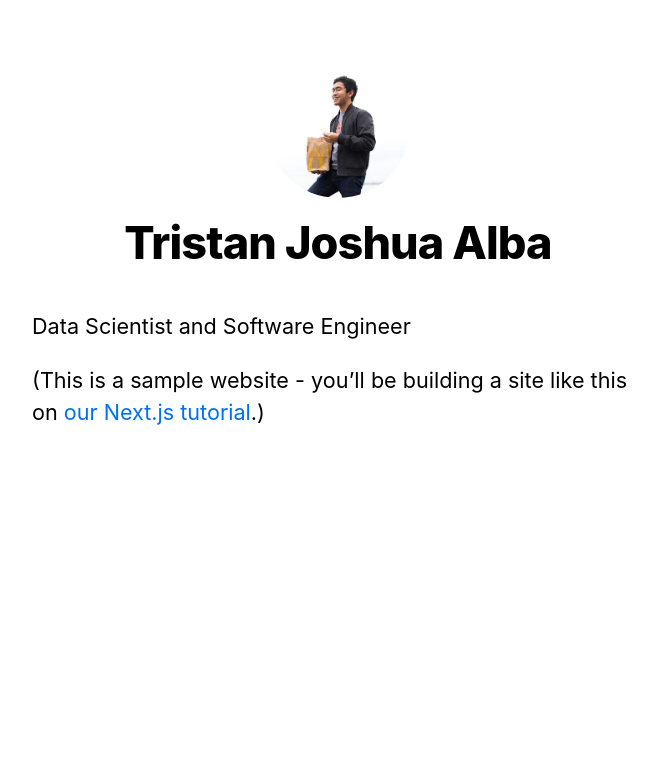
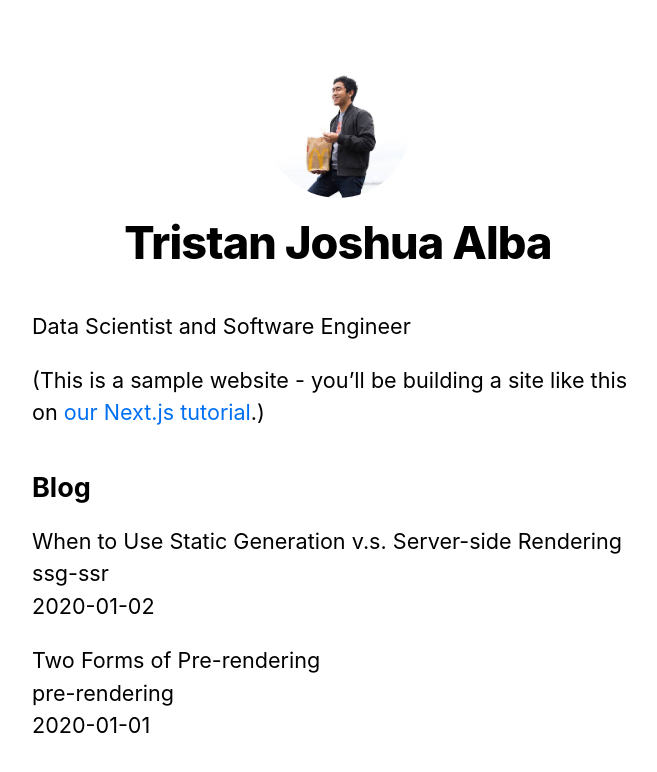
Before and after one commit to tristanjoshuaalba/sandboxwd, a Next.js app in the folder nextjs-blog/: page / in a window 1280 px wide. Shown: the top 772 px of the page, without its empty margins (302-959 px from the left). Built offline with nearby package versions, Linux system fonts and the light colour scheme.

Commit message:
Implement data fetching Using Next.JS static generation with data, we're able to pre-render HTML with data fetched from the file system (in this case, Markdown files that contains the blog posts)

```diff
--- /dev/null
+++ b/nextjs-blog/lib/posts.js
@@ -0,0 +1,36 @@
+import fs from 'fs'
+import path from 'path'
+import matter from 'gray-matter'
+
+const postsDirectory = path.join(process.cwd(), 'posts')
+
+
+export function getSortedPostsData() {
+  // Get file names under /posts
+  const fileNames = fs.readdirSync(postsDirectory)
+  const allPostsData = fileNames.map(fileName => {
+    // Remove ".md" from file name to get id
+    const id = fileName.replace(/\.md$/, '')
+
+    // Read markdown file as string
+    const fullPath = path.join(postsDirectory, fileName)
+    const fileContents = fs.readFileSync(fullPath, 'utf8')
+
+    // Use gray-matter to parse the post metadata section
+    const matterResult = matter(fileContents)
+
+    // Combine the data with the id
+    return {
+      id,
+      ...matterResult.data
+    }
+  })
+  // Sort posts by date
+  return allPostsData.sort((a, b) => {
+    if (a.date < b.date) {
+      return 1
+    } else {
+      return -1
+    }
+  })
+}
--- a/nextjs-blog/package.json
+++ b/nextjs-blog/package.json
@@ -8,6 +8,7 @@
     "start": "next start"
   },
   "dependencies": {
+    "gray-matter": "^4.0.2",
     "next": "9.5.3",
     "react": "16.13.1",
     "react-dom": "16.13.1"
--- a/nextjs-blog/pages/index.js
+++ b/nextjs-blog/pages/index.js
@@ -1,8 +1,9 @@
 import Head from 'next/head'
 import Layout, { siteTitle } from '../components/layout'
 import utilStyles from '../styles/utils.module.css'
+import { getSortedPostsData } from '../lib/posts'
 
-export default function Home() {
+export default function Home({ allPostsData }) {
   return (
     <Layout home>
       <Head>
@@ -15,6 +16,52 @@ export default function Home() {
           <a href="https://nextjs.org/learn">our Next.js tutorial</a>.)
         </p>
       </section>
+      <section className={`${utilStyles.headingMd} ${utilStyles.padding1px}`}>
+        <h2 className={utilStyles.headingLg}>Blog</h2>
+        <ul className={utilStyles.list}>
+          {allPostsData.map(({ id, date, title }) => (
+            <li className={utilStyles.listItem} key={id}>
+              {title}
+              <br />
+              {id}
+              <br />
+              {date}
+            </li>
+          ))}
+        </ul>
+      </section>
     </Layout>
   )
 }
+
+export async function getStaticProps() {
+  const allPostsData = getSortedPostsData()
+  return {
+    props: {
+      allPostsData
+    }
+  }
+}
+
+// export default function Home({ allPostsData }) {
+//   return (
+//     <Layout home>
+//       <Head>…</Head>
+//       <section className={utilStyles.headingMd}>…</section>
+//       <section className={`${utilStyles.headingMd} ${utilStyles.padding1px}`}>
+//         <h2 className={utilStyles.headingLg}>Blog</h2>
+//         <ul className={utilStyles.list}>
+//           {allPostsData.map(({ id, date, title }) => (
+//             <li className={utilStyles.listItem} key={id}>
+//               {title}
+//               <br />
+//               {id}
+//               <br />
+//               {date}
+//             </li>
+//           ))}
+//         </ul>
+//       </section>
+//     </Layout>
+//   )
+// }
--- /dev/null
+++ b/nextjs-blog/posts/pre-rendering.md
@@ -0,0 +1,11 @@
+---
+title: 'Two Forms of Pre-rendering'
+date: '2020-01-01'
+---
+
+Next.js has two forms of pre-rendering: **Static Generation** and **Server-side Rendering**. The difference is in **when** it generates the HTML for a page.
+
+- **Static Generation** is the pre-rendering method that generates the HTML at **build time**. The pre-rendered HTML is then _reused_ on each request.
+- **Server-side Rendering** is the pre-rendering method that generates the HTML on **each request**.
+
+Importantly, Next.js lets you **choose** which pre-rendering form to use for each page. You can create a "hybrid" Next.js app by using Static Generation for most pages and using Server-side Rendering for others.
--- /dev/null
+++ b/nextjs-blog/posts/ssg-ssr.md
@@ -0,0 +1,19 @@
+---
+title: 'When to Use Static Generation v.s. Server-side Rendering'
+date: '2020-01-02'
+---
+
+We recommend using **Static Generation** (with and without data) whenever possible because your page can be built once and served by CDN, which makes it much faster than having a server render the page on every request.
+
+You can use Static Generation for many types of pages, including:
+
+- Marketing pages
+- Blog posts
+- E-commerce product listings
+- Help and documentation
+
+You should ask yourself: "Can I pre-render this page **ahead** of a user's request?" If the answer is yes, then you should choose Static Generation.
+
+On the other hand, Static Generation is **not** a good idea if you cannot pre-render a page ahead of a user's request. Maybe your page shows frequently updated data, and the page content changes on every request.
+
+In that case, you can use **Server-Side Rendering**. It will be slower, but the pre-rendered page will always be up-to-date. Or you can skip pre-rendering and use client-side JavaScript to populate data.
```
Also changed, not shown: 1 other file (tests, documents, lock files or other folders).
